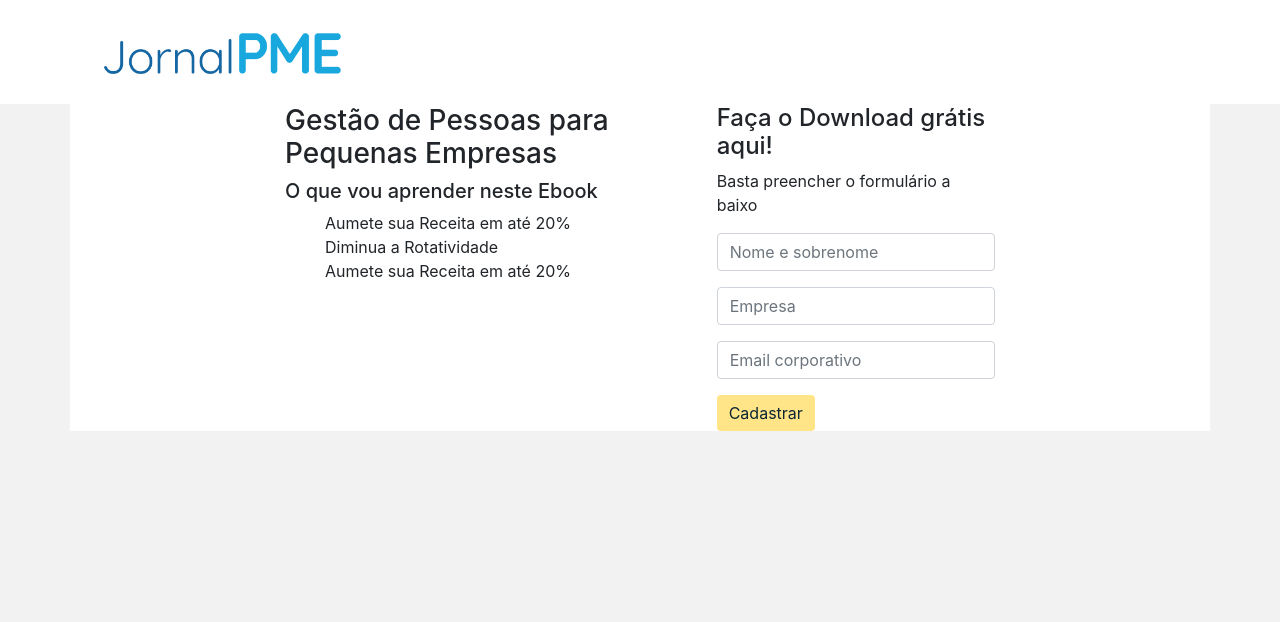
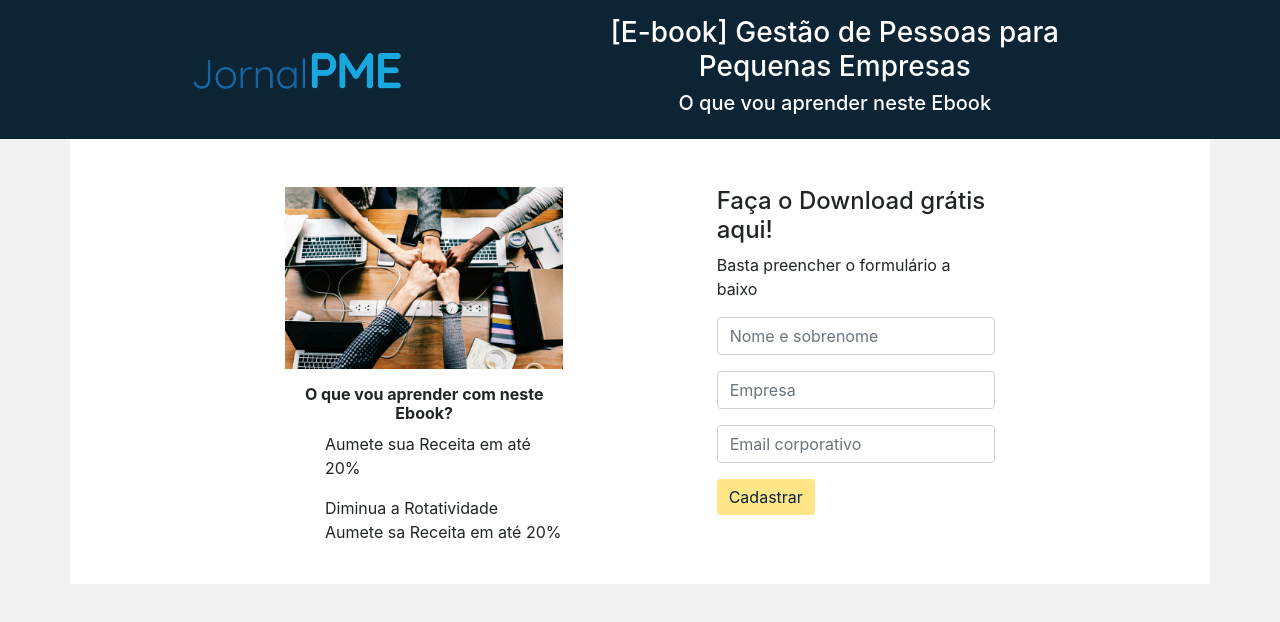
Before and after one commit to luistak/gama-jornal-pme, a website: page public/pages/landingpage/landingpage.html in a window 1280 px wide. Drawn offline with Linux system fonts and the light colour scheme; some packages are replaced by stand-ins of ours.

Commit message:
Alterações iniciais landingpage

```diff
--- a/public/pages/landingpage/landingpage.html
+++ b/public/pages/landingpage/landingpage.html
@@ -39,28 +39,36 @@
 </head>
 
 <body>
-	<header>
+	<header class="dark-blue-bg header-lp">
 		<div class="container">
-			<div class="head flex-nowrap justify-content-between align-items-center p-3">
-				<div class="logo">
+			<div class="head flex-nowrap justify-content-around align-items-center p-3">
+				<div class="logo col-xs-12 col-sm-12 col-lg-8">
 					<a class="d-block" href="/">
 						<img src="../../img/logo.png" class="img-fluid" alt="Logo Jornal PME"> </a>
+				</div>
+				<div class="text-center col-xs-3 col-sm-3 col-lg-6">
+					<div class="">
+						<h3>[E-book] Gestão de Pessoas para Pequenas Empresas</h3>
+					</div class="mt-2">
+					<h5>O que vou aprender neste Ebook</h5>
 				</div>
 			</div>
 		</div>
 	</header>
 
-		<main role="main" class="container d-flex justify-content-center">
+	<main role="main" class="container d-flex justify-content-center pt-5">
 		<div class="col-xs-12 col-sm-12 col-lg-8">
 			<section class="posts">
 				<div class="row d-flex justify-content-between">
-						<div class="col-xs-12 col-sm-12 col-lg-7">
-							<h3>Gestão de Pessoas para Pequenas Empresas</h3>
-							<h5>O que vou aprender neste Ebook</h5>
+					<div class="col-xs-12 col-sm-12 col-lg-5" >
+						<div>
+							<img class="img-fluid" src="../../img/ebook.jpg">
+						</div>
+						<h6 class="mt-3 font-weight-bold text-center">O que vou aprender com neste Ebook?</h6>
 						<ul>
-								<li>Aumete sua Receita em até 20%</li>
+							<li class="mb-3">Aumete sua Receita em até 20%</li>
 							<li>Diminua a Rotatividade</li>
-								<li>Aumete sua Receita em até 20%</li>
+							<li>Aumete sa Receita em até 20%</li>
 						</ul>
 						<img src="">
 					</div>
@@ -77,7 +85,8 @@
 									<input type="text" class="form-control" id="empresa" placeholder="Empresa" name="empresa" required>
 								</div>
 								<div class="form-group">
-										<input type="email" name="email" class="form-control" id="email" aria-describedby="emailHelp" placeholder="Email corporativo"  required>
+									<input type="email" name="email" class="form-control" id="email" aria-describedby="emailHelp" placeholder="Email corporativo"
+									 required>
 								</div>
 								<button type="submit" class="btn btn-gold no-border">Cadastrar</button>
 							</form>
```
Also changed, not shown: public/img/ebook.jpg (added). Lines whose indentation alone changed are shown as unchanged.
